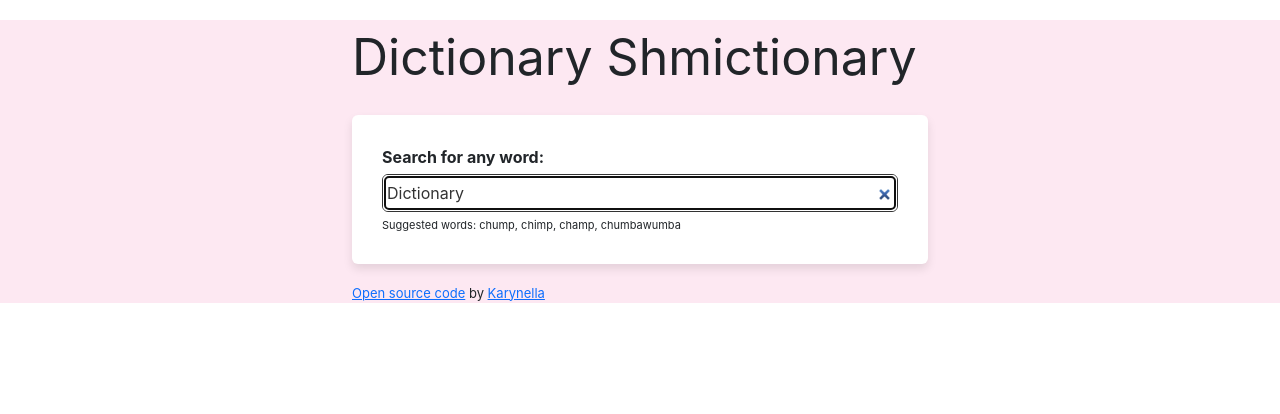
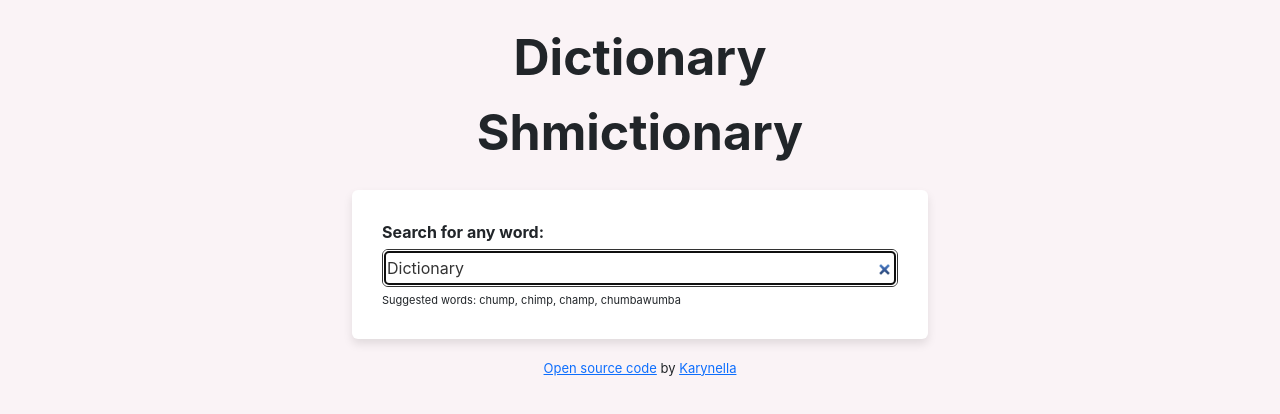
Before and after one commit to karynella/dictionary-project, a React (Create React App) app: page / in a window 1280 px wide. Shown: the top 414 px of the page. Built offline with nearby package versions, Linux system fonts and the light colour scheme; no server answers.

Commit message:
improved styling

```diff
--- a/src/App.css
+++ b/src/App.css
@@ -1,17 +1,23 @@
 .App .container {
   max-width: 600px;
+}
+
+body {
+  background-color: rgb(250, 243, 246);
 }
 
 header {
   font-size: 50px;
   margin: 20px 0px;
+  font-weight: bold;
 }
 
 footer {
   font-size: small;
   margin: 20px 0px;
+  text-align: center;
 }
 
-.App {
-  background-color: rgb(253, 232, 242);
+header {
+  text-align: center;
 }
--- a/src/App.js
+++ b/src/App.js
@@ -5,7 +5,7 @@ function App() {
   return (
     <div className="App">
       <div className="container">
-        <header className="App-header">Dictionary Shmictionary</header>
+        <header>Dictionary Shmictionary</header>
 
         <main>
           <Dictionary defaultKeyword="Dictionary" />
--- a/src/Meaning.js
+++ b/src/Meaning.js
@@ -9,11 +9,13 @@ export default function Meaning(props) {
       {props.meaning.definitions.map(function (definition, index) {
         return (
           <div key={index}>
-            <div className="definition">{definition.definition}</div>
+            <div className="definition">
+              <strong>Definition: </strong>
+              {definition.definition}
+            </div>
             <div className="example">
-              <em>{definition.example}</em>
+              <strong>Example: </strong> <em>{definition.example}</em>
             </div>
-
             <Synonyms synonyms={definition.synonyms} />
           </div>
         );
--- a/src/Meanings.css
+++ b/src/Meanings.css
@@ -1,10 +1,10 @@
 .Meaning .definition {
-  font-size: 16px;
+  font-size: 14px;
   margin-top: 20px;
 }
 
 .Meaning .example {
-  font-size: 16px;
+  font-size: 14px;
   opacity: 0.7;
   font-style: italic;
   margin: 20px 0;
@@ -15,3 +15,7 @@
   line-height: 1.5;
   font-weight: bold;
 }
+
+.Meaning {
+  font-size: 14px;
+}
```
